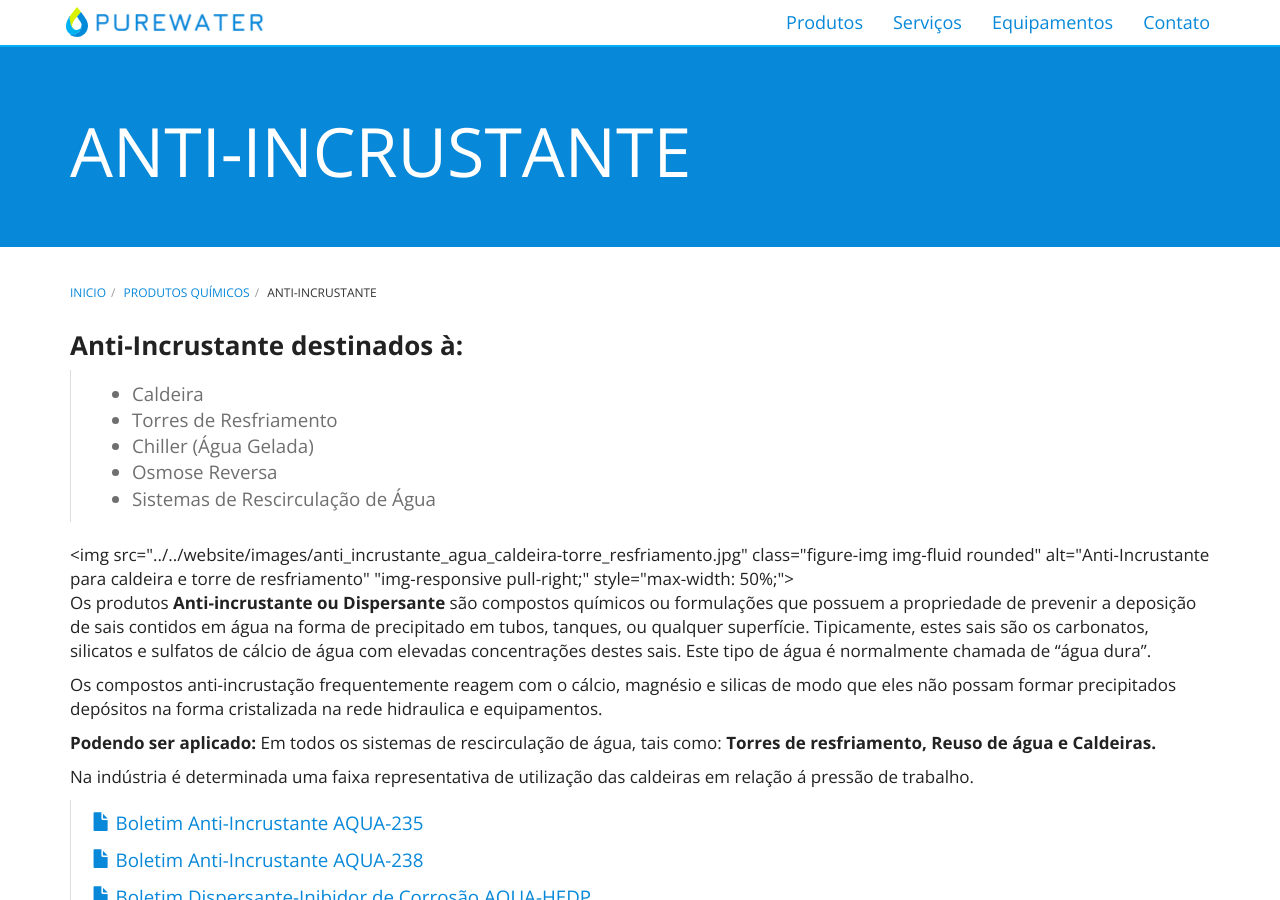
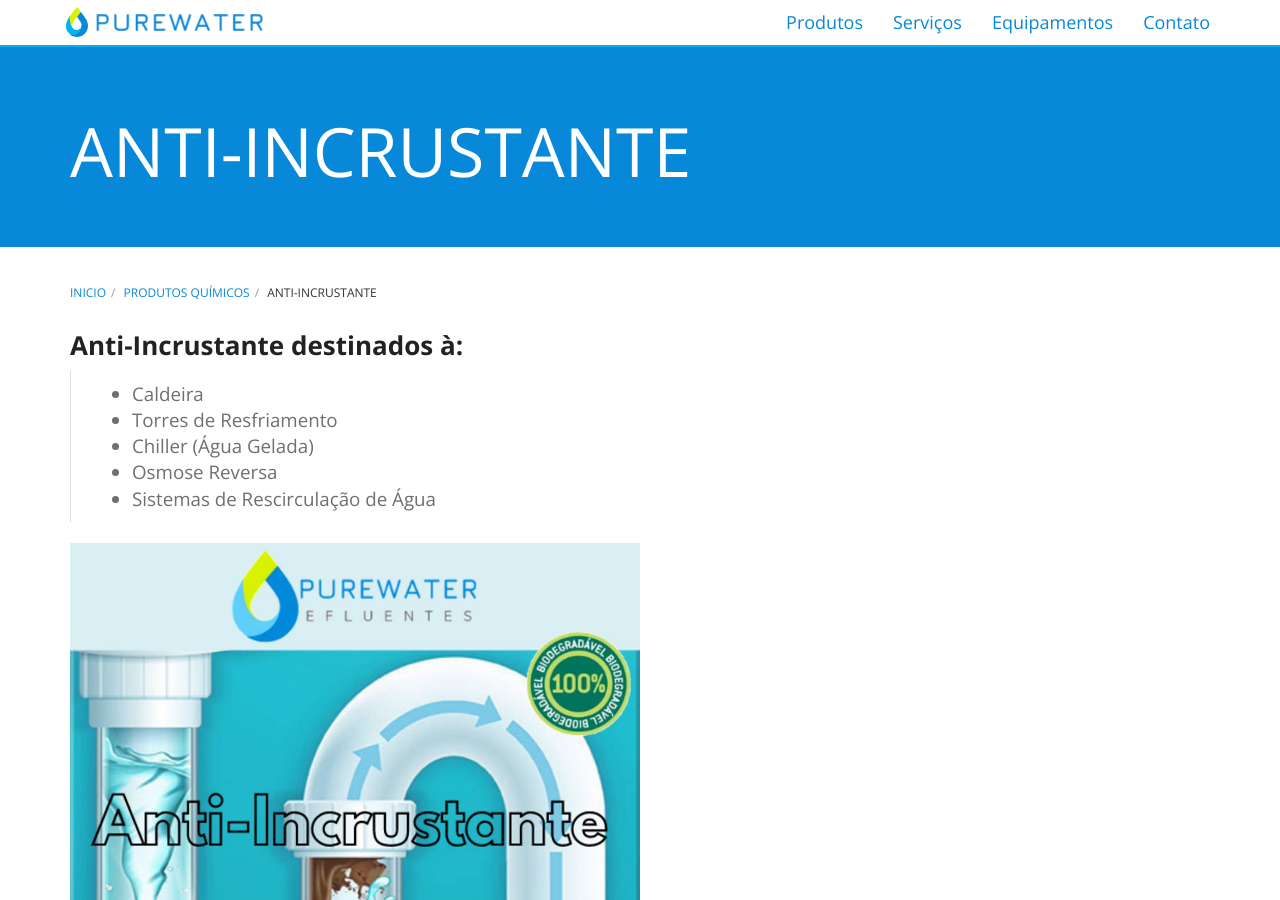
Before and after one commit to purewaterefluentes/purewaterefluentes.github.io, a Jekyll site: the page built from produtos/anti-incrustante.md, in a window 1280 px wide and 900 px high. Built offline with Jekyll 4.4.1, drawn with Linux system fonts in a browser that asks for light colours; nearby versions of some CDN libraries; library files that are not in the unit come from our copies.

Commit message:
Update anti-incrustante.md

```diff
--- a/produtos/anti-incrustante.md
+++ b/produtos/anti-incrustante.md
@@ -14,7 +14,7 @@
 - Sistemas de Rescirculação de Água
 >
 <figure class="figure">
-  <img src="../../website/images/anti_incrustante_agua_caldeira-torre_resfriamento.jpg" class="figure-img img-fluid rounded" alt="Anti-Incrustante para caldeira e torre de resfriamento" "img-responsive pull-right;" style="max-width: 50%;">
+  <img src="../../website/images/anti_incrustante_agua_caldeira-torre_resfriamento.jpg" class="figure-img img-fluid rounded" alt="Anti-Incrustante para caldeira e torre de resfriamento" style="max-width: 50%;" >
 </figure>
 
 Os produtos **Anti-incrustante ou Dispersante** são compostos químicos ou formulações que possuem a propriedade de prevenir a deposição de sais contidos em água na forma de precipitado em tubos, tanques, ou qualquer superfície. Tipicamente, estes sais são os carbonatos, silicatos e sulfatos de cálcio de água com elevadas concentrações destes sais. Este tipo de água é normalmente chamada de "água dura".
```
